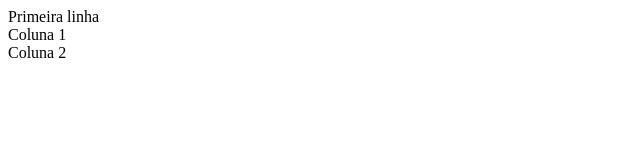
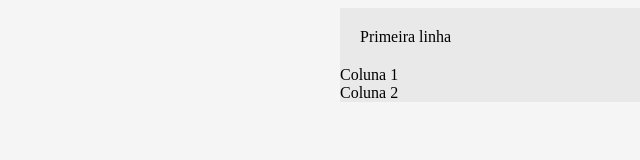
Before and after one commit to KaueSimao/projeto-2, a plain HTML site: page index.html in a window 1280 px wide. Shown: the whole page, without its empty margins (0-640 px from the left). Drawn offline with Linux system fonts and the light colour scheme.

Commit message:
primeiro

```diff
--- a/index.html
+++ b/index.html
@@ -5,10 +5,24 @@
     <meta http-equiv="X-UA-Compatible" content="IE=edge">
     <meta name="viewport" content="width=device-width, initial-scale=1.0">
     <title>Projeto Assinaturas</title>
+    <style>
+        body{
+            background-color: #F5F5F5;
+        }
+
+        .container {
+            background-color: #E9E9E9;
+            margin: auto;
+            width: 600px;
+        }
+        .header{
+            padding: 20px;
+        }
+    </style>
 </head>
 <body>
-    <div>
-        <div>
+    <div class="container">
+        <div class="header">
             Primeira linha
         </div>
         <div>
```
